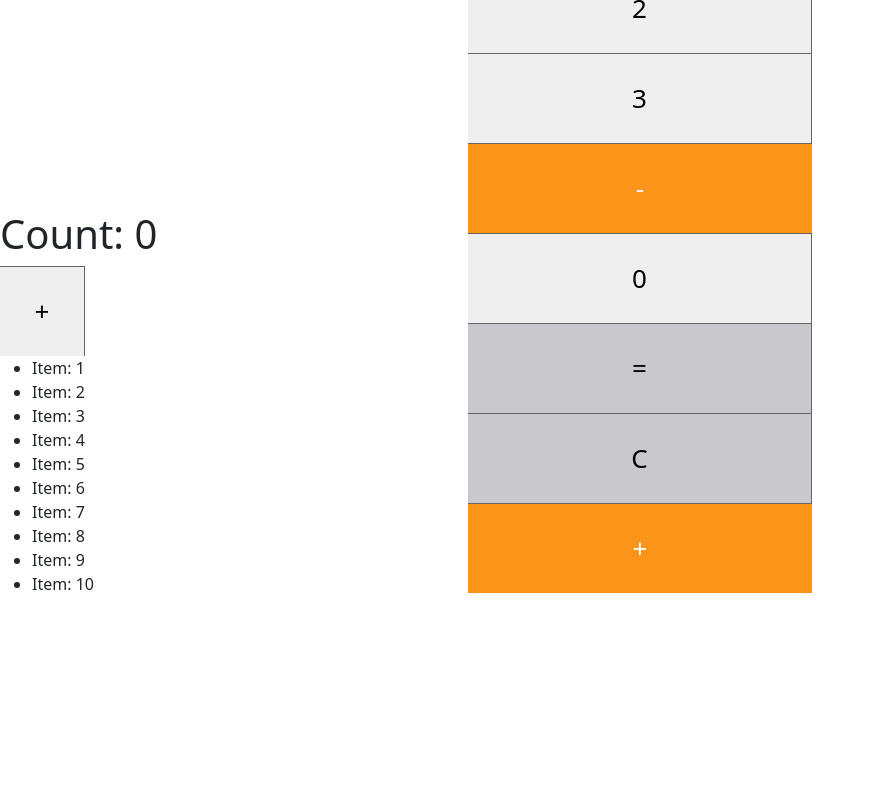
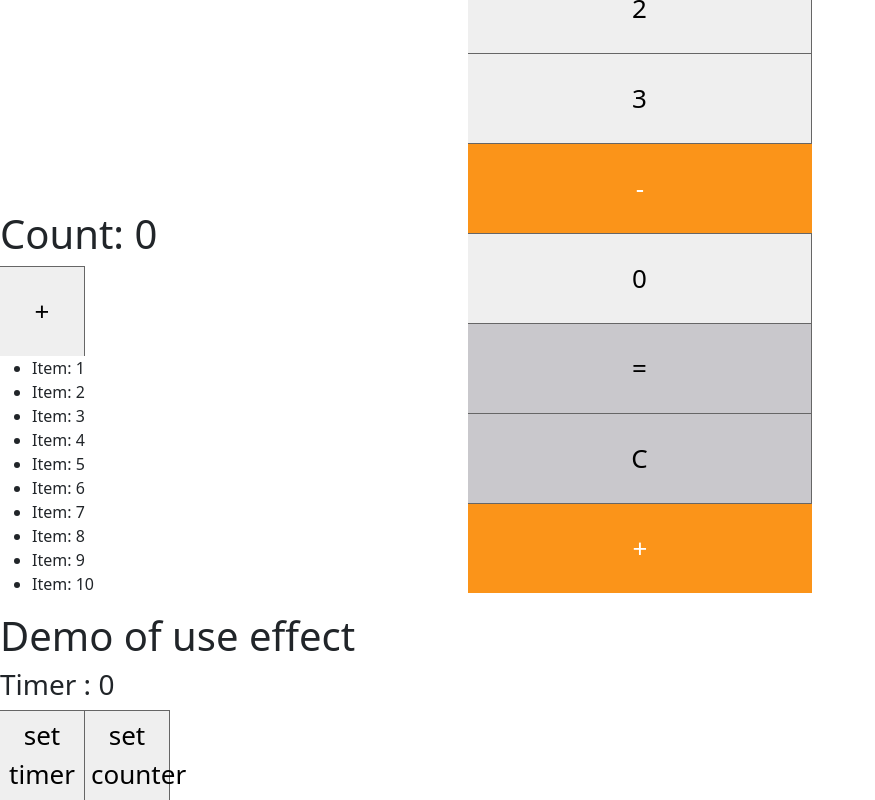
Before and after one commit to Pandukumar9/todo_app_react, a React (Create React App) app: page / in a window 1280 px wide. Shown: the part 1438-2238 px from the top of the page, without its empty margins (0-875 px from the left). Before the commit the page ends 2050 px from the top, so only its background shows below. Built offline with nearby package versions, Linux system fonts and the light colour scheme; no server answers.

Commit message:
useeffect

```diff
--- /dev/null
+++ b/src/pages/Condirender.js
@@ -0,0 +1,16 @@
+function Condirender(){
+    let islogined = true;
+    return(
+        <ul>
+            <li>Home</li>
+            <li>about us</li>
+            <li>services</li>
+            {
+                islogined?<li>Logout</li> : <li>Login</li>
+            }
+
+        </ul>
+    )
+}
+
+export default Condirender;
--- /dev/null
+++ b/src/pages/Product-card.js
@@ -0,0 +1,10 @@
+// function Productcard(props){
+function Productcard({name,username}){
+    return(
+        <>
+          <h1>Product : {username}</h1>
+        </>
+    )
+}
+
+export default Productcard
--- /dev/null
+++ b/src/pages/Userlist.js
@@ -0,0 +1,31 @@
+import { useEffect, useState } from "react"
+import Productcard from "./Product-card";
+function Userlist(){
+    let [products, productUpdate] = useState([]);
+
+
+    useEffect(() => {
+        getProducts();
+    },[])
+
+    async function getProducts(){
+        let res = await fetch('https://jsonplaceholder.typicode.com/users');
+
+        products = await res.json();
+
+        console.log(products,'productsList');
+    }
+
+    // if(products.length === 0){
+    //     return (
+    //       <h1>Fetching data...</h1>
+    //     )
+    //   }
+
+
+    return(
+        products.map((p) => <Productcard {...p}></Productcard>)
+    )
+}
+
+export default Userlist
--- a/src/pages/Virtualdom.js
+++ b/src/pages/Virtualdom.js
@@ -1,7 +1,9 @@
 import Keypad from "./keypad";
 import '../styles/Calculator.css';
 import { useState } from "react";
-
+import Condirender from "./Condirender";
+import Testeffect from "./testeffect";
+import Userlist from "./Userlist";
 
 function Virdom(){
     let [count, setCount] = useState(0);
@@ -10,6 +12,7 @@ function Virdom(){
     }
 
     let items = [1,2,3,4,5,6,7,8,9,10];
+    let isenable= false;
  return(
      <>
        <div>
@@ -23,6 +26,15 @@ function Virdom(){
             }
          </ul>
        </div>
+       {
+        isenable? <Condirender></Condirender> : null
+
+        // isenable & <Condirender></Condirender>
+       }
+
+       <Testeffect></Testeffect>
+
+       <Userlist></Userlist>
      </>
     )
 }
--- /dev/null
+++ b/src/pages/testeffect.js
@@ -0,0 +1,40 @@
+import { useEffect, useState } from "react"
+
+function Testeffect(){
+    // always it will call
+    // useEffect(() => {
+    //     console.log('inside use effect')
+    // })
+
+    // only onetime called
+     let [timer,setTimer] = useState(0);
+    // useEffect(() => {
+    //     console.log('inside use effect')
+    // },[])
+    let [counter,setCounter] = useState(0);
+    useEffect(() => {
+        console.log('inside use effect component')
+    },[counter])
+
+    // setInterval(() => {
+    //   setTimer(timer + 1);
+    // },20000)
+
+    return(
+        <>
+        <h1>{ console.log("insdie effect")}</h1>
+        <h1>Demo of use effect</h1>
+        <h3>Timer :  {timer}</h3>
+
+        <button onClick={() => {
+            setTimer(timer + 1)
+        }}>set timer</button>
+
+        <button onClick={() => {
+            setCounter(counter + 1)
+        }}>set counter</button>
+        </>
+    )
+}
+
+export default Testeffect
```
